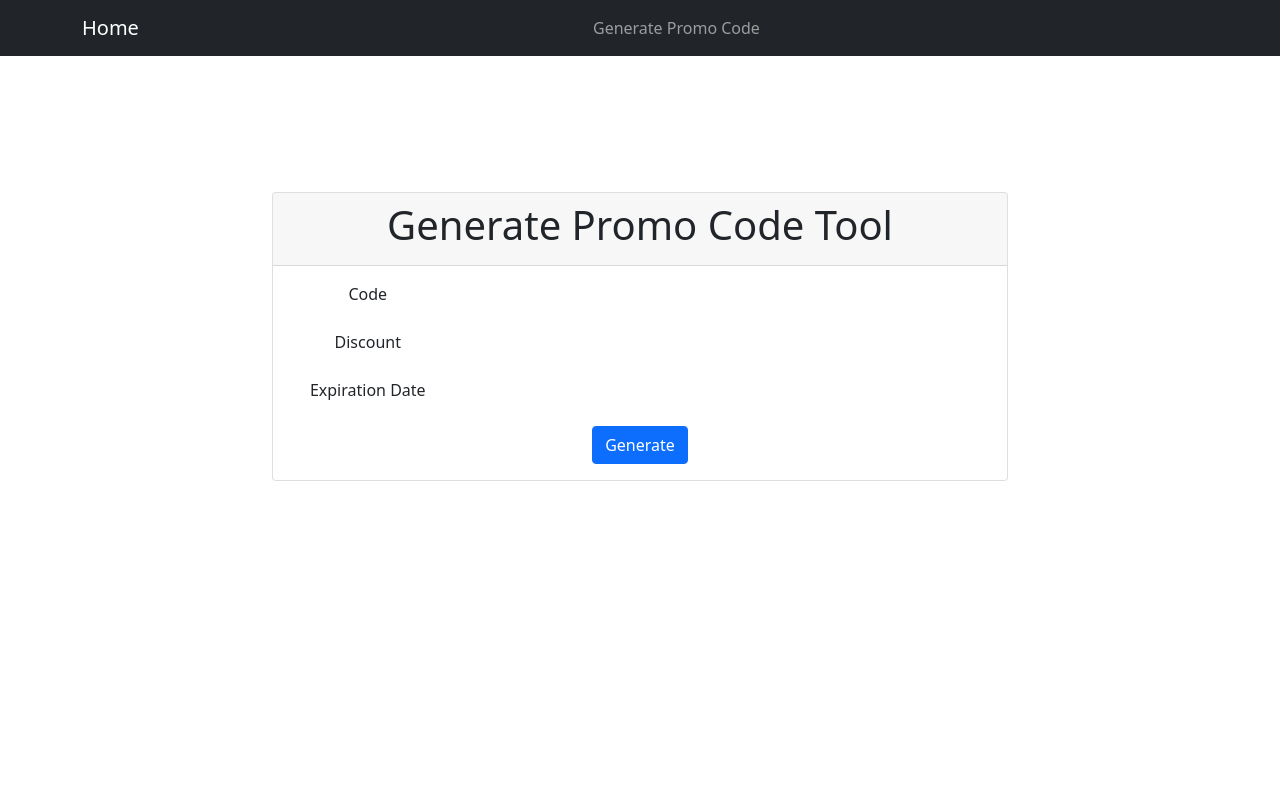
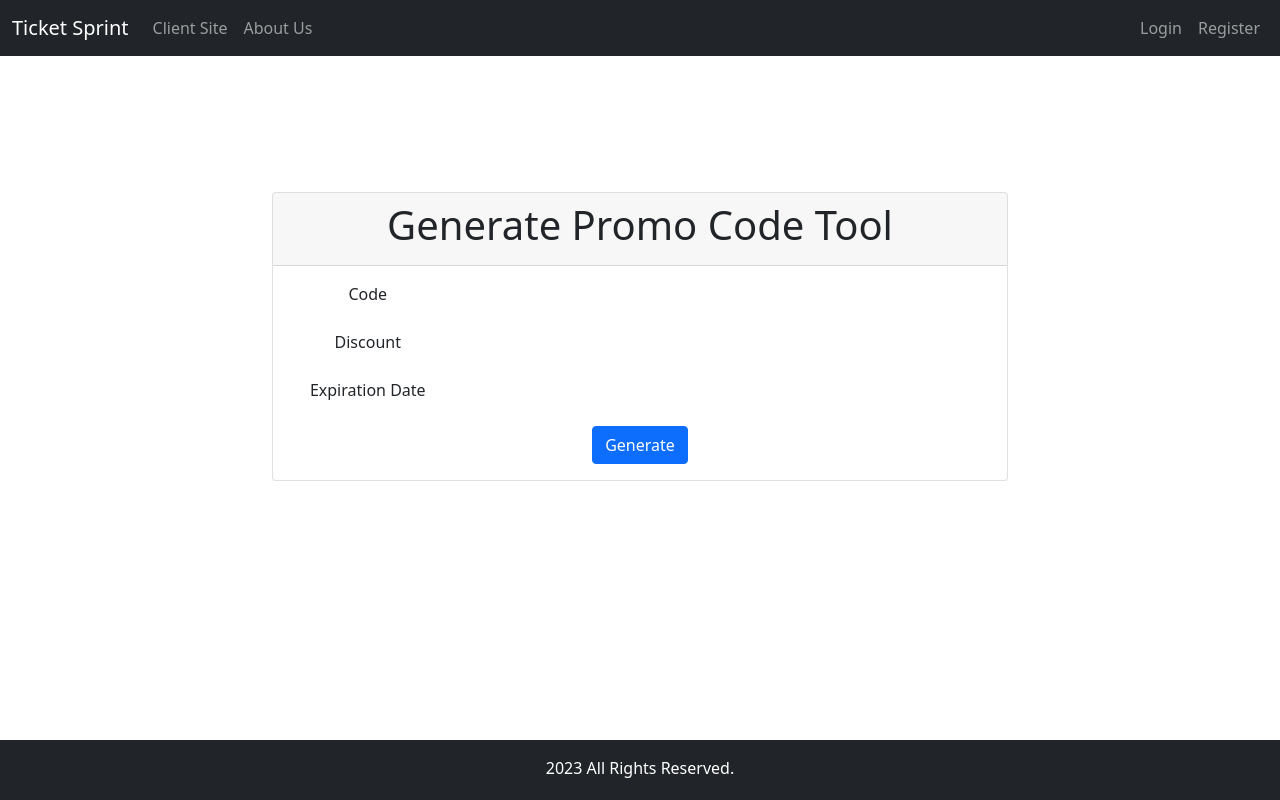
Before and after one commit to tanvirsingh1/TickerMaster, a Django app: page /venue/generate-promo-code/ in a window 1280 px wide. Run offline with Django 4.2, Linux system fonts and the light colour scheme; parts of the project's set-up code (start-up, migrations or seed data) failed here and were passed over; some libraries are stand-ins or nearby versions.

Commit message:
Make the venue_management base.html better

```diff
--- a/templates/venue_management/base.html
+++ b/templates/venue_management/base.html
@@ -1,9 +1,10 @@
 <!DOCTYPE html>
 <html lang="en">
 <head>
+  <!-- Required meta tags -->
   <meta charset="UTF-8">
   <meta name="viewport" content="width=device-width, initial-scale=1.0">
-    <title>{% block title %}{% endblock %}</title>
+  <title>{% block title %}{% endblock %} | TicketSprint</title>
 
   <!-- Bootstrap CSS -->
   <link href="https://cdn.jsdelivr.net/npm/bootstrap@5.1.3/dist/css/bootstrap.min.css" rel="stylesheet"
@@ -14,17 +15,27 @@
 </head>
 
 <body>
-    <nav class="navbar navbar-expand-lg navbar-dark bg-dark justify-content-center">
-      <div class="container">
-        <a class="navbar-brand" href="{% url 'ticketing/base.html'}">Home</a>
-        <button class="navbar-toggler" type="button" data-bs-toggle="collapse" data-bs-target="#navbarNav" aria-controls="navbarNav" aria-expanded="false" aria-label="Toggle navigation">
+<nav class="navbar navbar-expand-lg navbar-dark bg-dark">
+  <div class="container-fluid">
+    <a class="navbar-brand" href="{% url 'venue_management:index' %}">Ticket Sprint</a>
+    <button class="navbar-toggler custom-toggler" type="button" data-bs-toggle="collapse"
+            data-bs-target="#navbarSupportedContent"
+            aria-controls="navbarSupportedContent" aria-expanded="false" aria-label="Toggle navigation">
       <span class="navbar-toggler-icon"></span>
     </button>
-        <div class="collapse navbar-collapse justify-content-center" id="navbarNav">
+
+    <div class="collapse navbar-collapse" id="navbarSupportedContent">
+      <ul class="navbar-nav me-auto mb-2 mb-lg-0">
+        <li class="nav-item">
+          <a class="nav-link" aria-current="page" href="/">Client Site</a>
+        </li>
+        <li class="nav-item">
+          <a class="nav-link" href="/about">About Us</a>
+        </li>
+      </ul>
       <ul class="navbar-nav">
-            <li class="nav-item">
-              <a class="nav-link" href="{% url 'generate_promo_code' %}">Generate Promo Code</a>
-            </li>
+        <li><a class="nav-link" href="{% url 'venue_management:login' %}">Login</a></li>
+        <li><a class="nav-link" href="{% url 'venue_management:register' %}">Register</a></li>
       </ul>
     </div>
   </div>
@@ -35,6 +46,16 @@
   {% endblock %}
 </main>
 
-    <script src="{% static 'bootstrap/js/bootstrap.min.js' %}"></script>
+<footer class="bg-dark text-center text-lg-start mg-3">
+  <!-- Copyright -->
+  <div class="text-center p-3 " style="color: white">
+    <p> 2023 All Rights Reserved.</p>
+  </div>
+  <!-- Copyright -->
+</footer>
+
+<script src="https://cdn.jsdelivr.net/npm/bootstrap@5.1.3/dist/js/bootstrap.bundle.min.js"
+        integrity="sha384-ka7Sk0Gln4gmtz2MlQnikT1wXgYsOg+OMhuP+IlRH9sENBO0LRn5q+8nbTov4+1p"
+        crossorigin="anonymous"></script>
 </body>
 </html>
```
Lines whose indentation alone changed are shown as unchanged.
